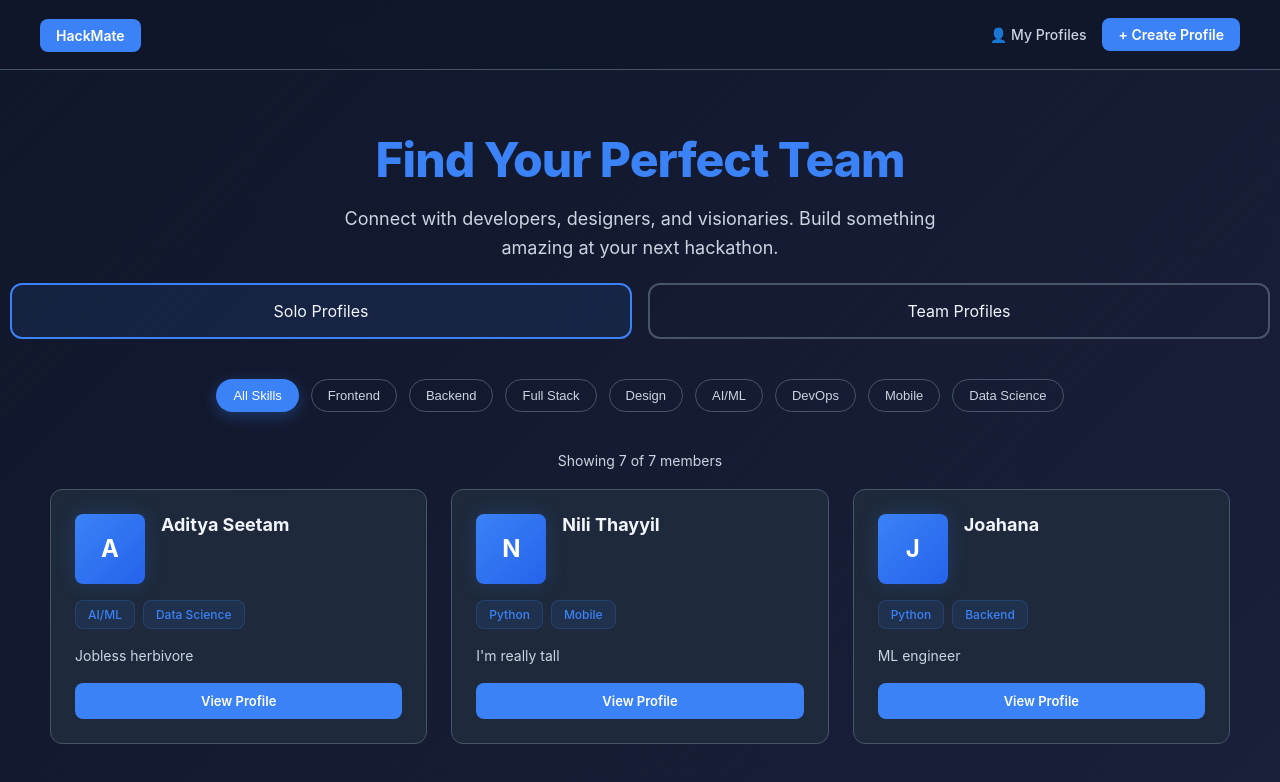
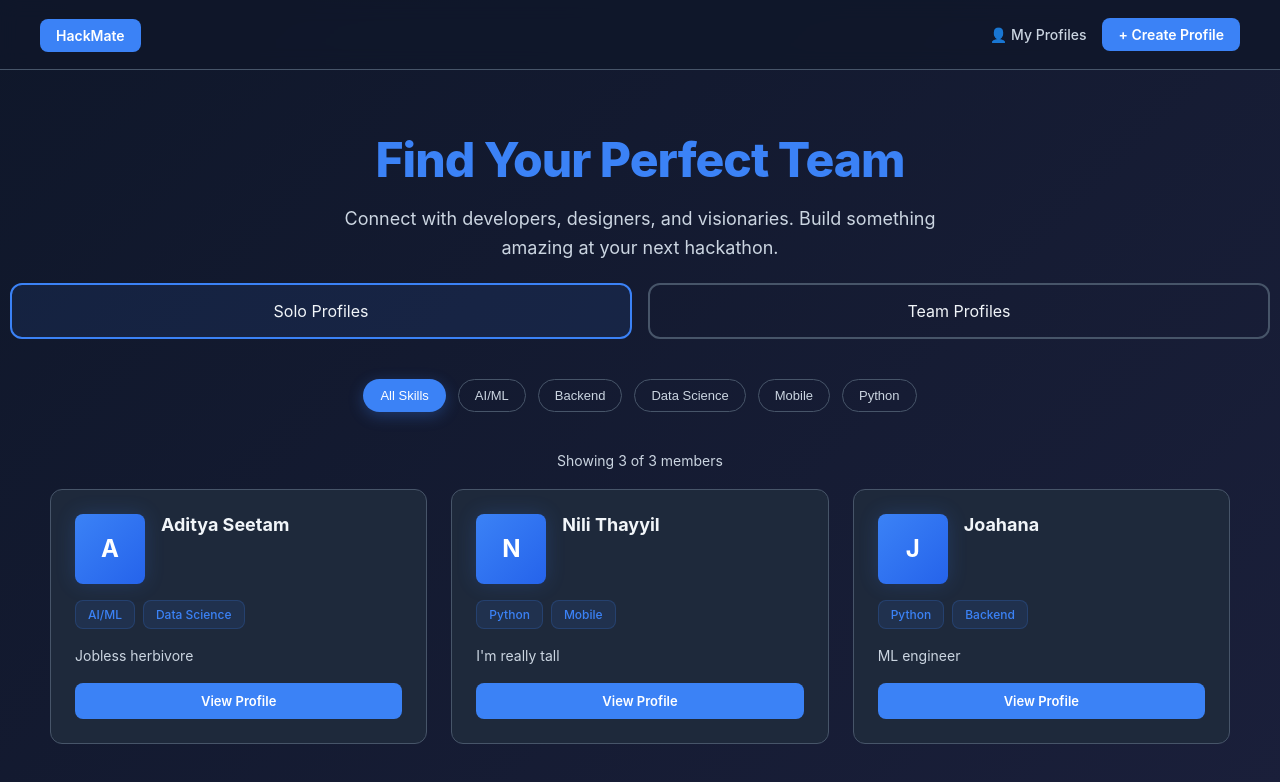
Before and after one commit to blakc-coffee/HackMate, a React (Vite) app: page / in a window 1280 px wide. Shown: the top 782 px of the page. Built offline with nearby package versions, Linux system fonts and the light colour scheme.

Commit message:
Filtering out user profiles by skills

```diff
--- a/src/data/soloProfiles.js
+++ b/src/data/soloProfiles.js
@@ -37,6 +37,10 @@ const defaultSoloProfiles = {
 export let soloProfiles = JSON.parse(
   localStorage.getItem('soloProfiles') || JSON.stringify(defaultSoloProfiles)
 );
+export function getAllUniqueSkills() {
+  const allSkills = Object.values(soloProfiles).flatMap(user => user.skills || []);
+  return [...new Set(allSkills)].sort(); // Unique + sorted
+}
 
 // Save new solo profile
 export function addSoloProfile(profile) {
--- a/src/data/teamProfiles.js
+++ b/src/data/teamProfiles.js
@@ -33,6 +33,11 @@ const defaultTeamProfiles = {
   }
 };
 
+export function getAllUniqueSkills() {
+  const allSkills = Object.values(teamProfiles).flatMap(team => team.skills || []);
+  return [...new Set(allSkills)].sort(); // Unique + sorted
+}
+
 export let teamProfiles = JSON.parse(
   localStorage.getItem('teamProfiles') || JSON.stringify(defaultTeamProfiles)
 );
--- a/src/pages/DisplayTeams.jsx
+++ b/src/pages/DisplayTeams.jsx
@@ -47,7 +47,7 @@ export function DisplayTeams() {
             </div>
 
         <div className="search-wrapper">
-          <div className="filter-container">
+          {/*<div className="filter-container">
             <button className="filter-chip active">All Skills</button>
             <button className="filter-chip">Frontend</button>
             <button className="filter-chip">Backend</button>
@@ -57,11 +57,11 @@ export function DisplayTeams() {
             <button className="filter-chip">DevOps</button>
             <button className="filter-chip">Mobile</button>
             <button className="filter-chip">Data Science</button>
-          </div>
+          </div>*/}
         </div>
 
         <div className="profiles-container">
-          <div className="results-info">Showing 7 of 7 members</div>
+          <div className="results-info"></div>
 
            <div className="profiles-grid">
 
--- a/src/pages/HomePage.jsx
+++ b/src/pages/HomePage.jsx
@@ -1,8 +1,9 @@
 import "./HomePage.css";
 import "../index.css";
+import { useState } from "react";
 import { Link} from "react-router-dom";
 import { useNavigate } from "react-router-dom";
-import { getAllSoloProfiles } from "../data/soloProfiles";
+import { getAllSoloProfiles,getAllUniqueSkills } from "../data/soloProfiles";
 import { getMySoloId } from "../data/myProfile";
 
 export function HomePage() {
@@ -10,6 +11,14 @@ export function HomePage() {
   const allUsers = getAllSoloProfiles();
   const mySoloId = getMySoloId();
   const otherUsers = allUsers.filter(user => user.id !== mySoloId);
+
+ const allSkills = getAllUniqueSkills();
+ const [selectedSkill, setSelectedSkill] = useState(null);
+
+ const filteredUsers = otherUsers.filter(user =>
+    !selectedSkill || user.skills.includes(selectedSkill)
+  );
+
   const navigate = useNavigate();
 
   return (
@@ -45,26 +54,36 @@ export function HomePage() {
 
         <div className="search-wrapper">
           <div className="filter-container">
-            <button className="filter-chip active">All Skills</button>
-            <button className="filter-chip">Frontend</button>
-            <button className="filter-chip">Backend</button>
-            <button className="filter-chip">Full Stack</button>
-            <button className="filter-chip">Design</button>
-            <button className="filter-chip">AI/ML</button>
-            <button className="filter-chip">DevOps</button>
-            <button className="filter-chip">Mobile</button>
-            <button className="filter-chip">Data Science</button>
+             <button
+              className={`filter-chip ${!selectedSkill ? 'active' : ''}`}
+              onClick={() => setSelectedSkill(null)}
+            >
+              All Skills
+            </button>
+
+            {allSkills.map(skill => (
+              <button
+                key={skill}
+                className={`filter-chip ${selectedSkill === skill ? 'active' : ''}`}
+                onClick={() => setSelectedSkill(skill)}
+              >
+                {skill}
+              </button>
+            ))}
           </div>
         </div>
 
         <div className="profiles-container">
-          <div className="results-info">Showing 7 of 7 members</div>
+          <div className="results-info">
+            Showing {filteredUsers.length} of {otherUsers.length} members
+
+          </div>
 
            <div className="profiles-grid">
 
 
 
-            {otherUsers.map((user) => (
+            {filteredUsers.map((user) => (
               <div className="profile-card" key={user.id}>
                 <div className="profile-header">
                   <div className="avatar">{user.name.charAt(0)}</div>
```
